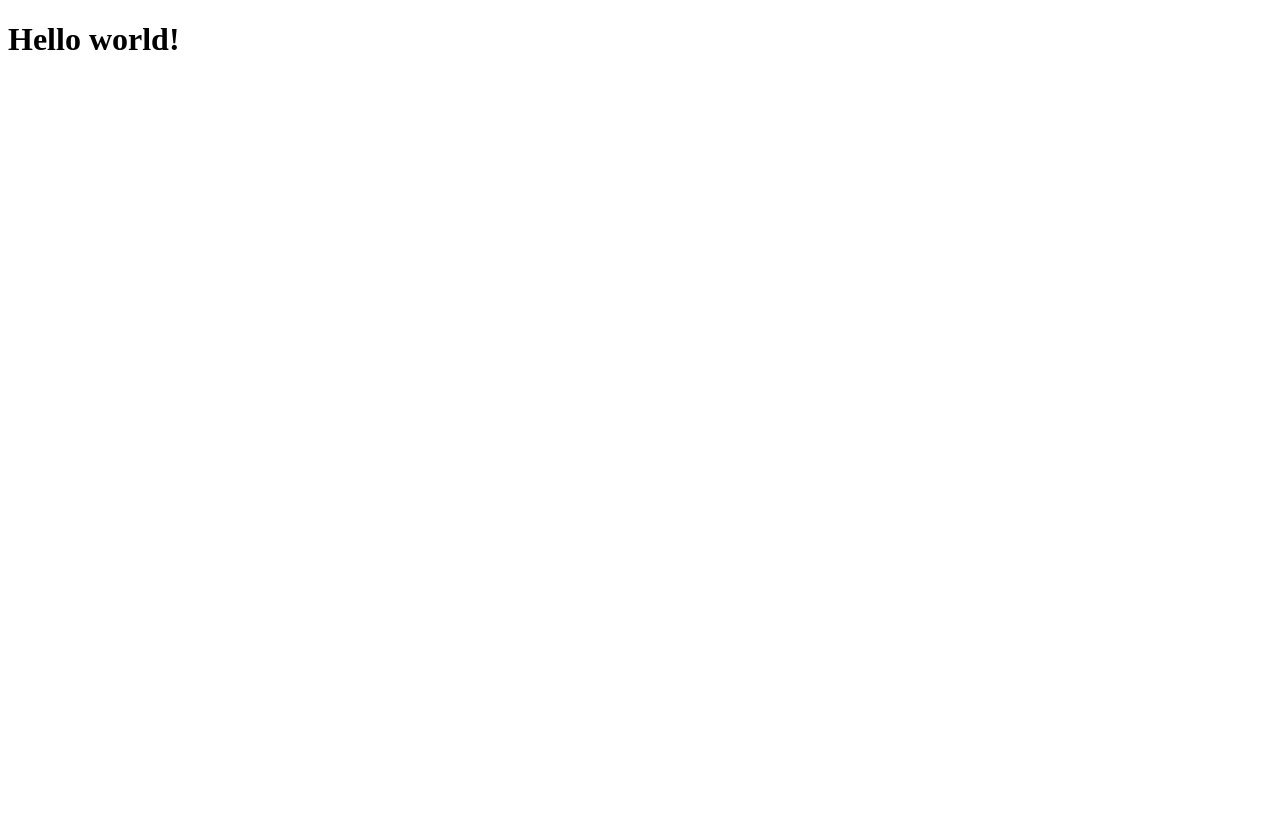
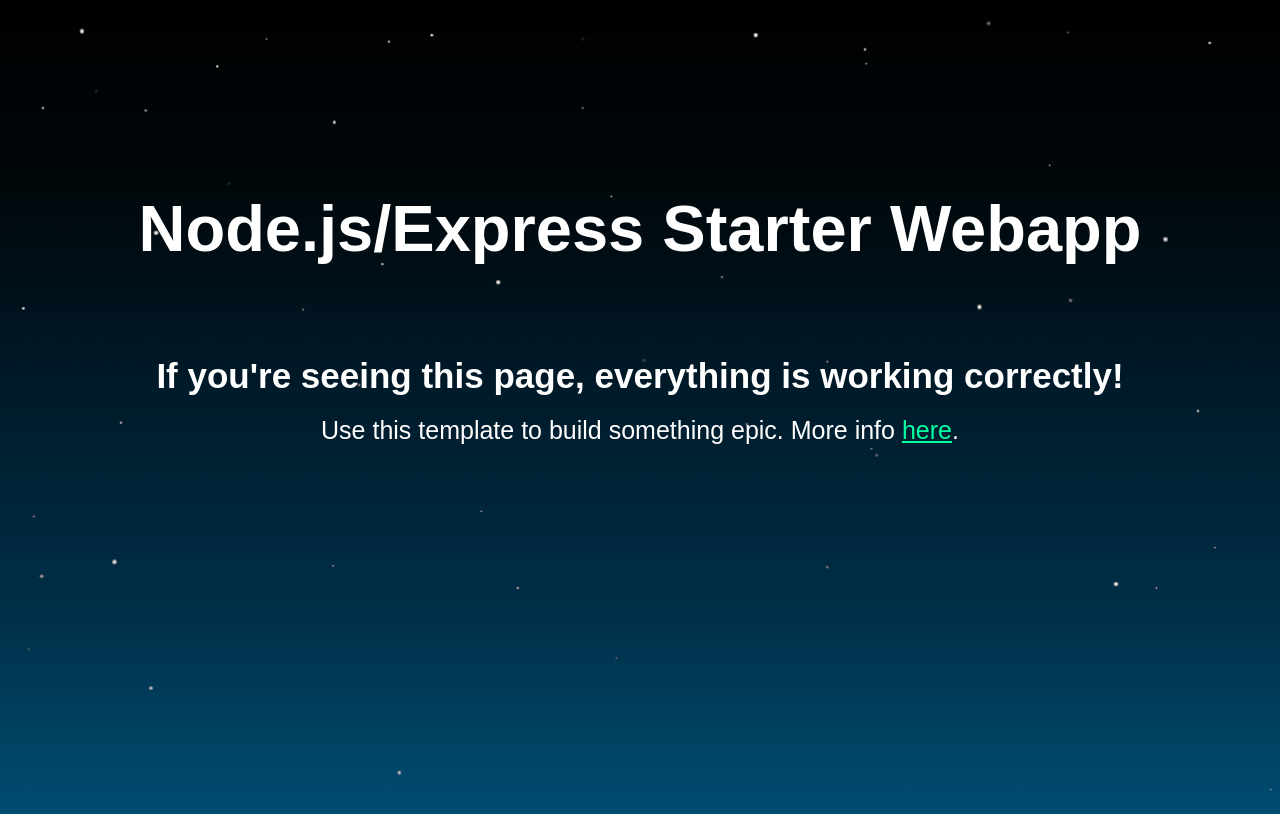
Before and after one commit to thetateman/node-express-app-template, a website: page client/index.html in a window 1280 px wide. Drawn offline with Linux system fonts and the light colour scheme.

Commit message:
Client starter files

```diff
--- a/client/index.html
+++ b/client/index.html
@@ -1,9 +1,13 @@
 <!DOCTYPE html>
 <html>
     <head>
-
+        <link rel="stylesheet" type="text/css" href="styles.css">
     </head>
     <body>
-        <h1>Hello world!</h1>
+        <div class="content">
+        <h1>Node.js/Express Starter Webapp</h1>
+        <h3>If you're seeing this page, everything is working correctly!</h3>
+        <p>Use this template to build something epic. More info <a href="https://tatesmith.us">here</a>.</p>
+        </div>
     </body>
 </html>
--- /dev/null
+++ b/client/styles.css
@@ -0,0 +1,42 @@
+body {
+    display: flex;
+    align-items: center;
+    flex-direction: column;
+    justify-content: center;
+    height: 100vh;
+    overflow: hidden;
+    background: url(stars.png);
+    background-size: cover;
+    position: relative;
+}
+
+
+
+h1, h3, p {
+    font-family: Arial, Helvetica, sans-serif;
+    text-align: center;
+    color: #ffffff;
+    margin: 0;
+    padding: 10px;
+}
+
+h1 {
+    font-size: 65px;
+    padding-bottom: 80px;
+}
+
+h3 {
+    font-size: 35px
+}
+
+p {
+    font-size: 25px;
+}
+
+a {
+    color: rgb(0 255 161);
+}
+
+.content {
+    padding-bottom: 180px;
+}
```
Also changed, not shown: client/stars.png (added).
